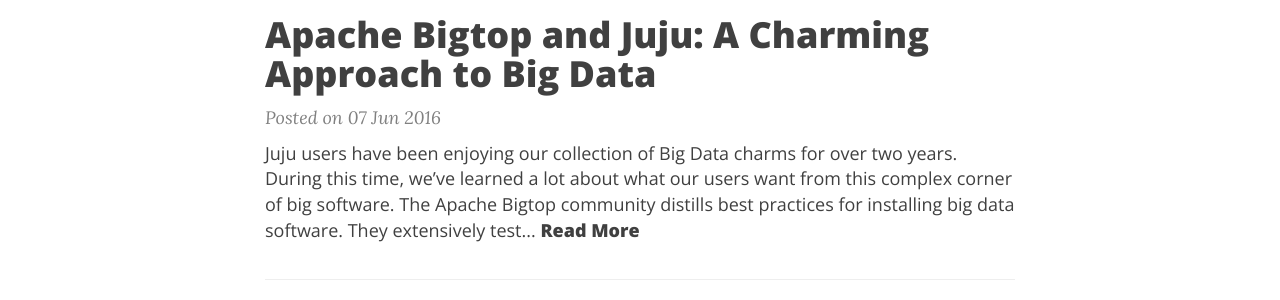
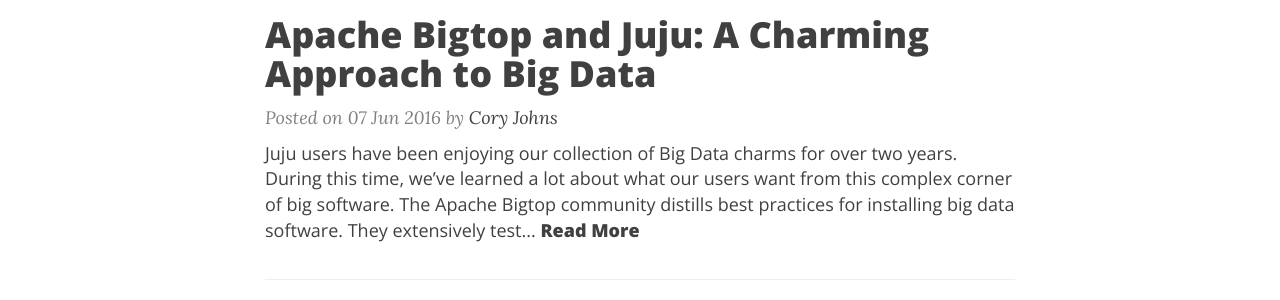
Before and after one commit to juju-solutions/bigdata-community, a Jekyll site: the page built from index.html, in a window 1280 px wide and 900 px high, scrolled down 368 px. Shown: the part 154-454 px from the top of the window. Built offline with Jekyll 4.4.1, drawn with Linux system fonts in a browser that asks for light colours; nearby versions of some CDN libraries; Markdown is read by kramdown in place of the engine named in the settings; the list of posts is cut into pages by our own code; comment, search, counter and statistics services are not loaded.

Commit message:
Fix author

```diff
--- a/_posts/2016-06-07-apache-bigtop-and-juju.md
+++ b/_posts/2016-06-07-apache-bigtop-and-juju.md
@@ -1,6 +1,7 @@
 ---
 layout: post
 title: "Apache Bigtop and Juju: A Charming Approach to Big Data"
+author: Cory Johns
 author_url: "@johnsca"
 ---
 
```
